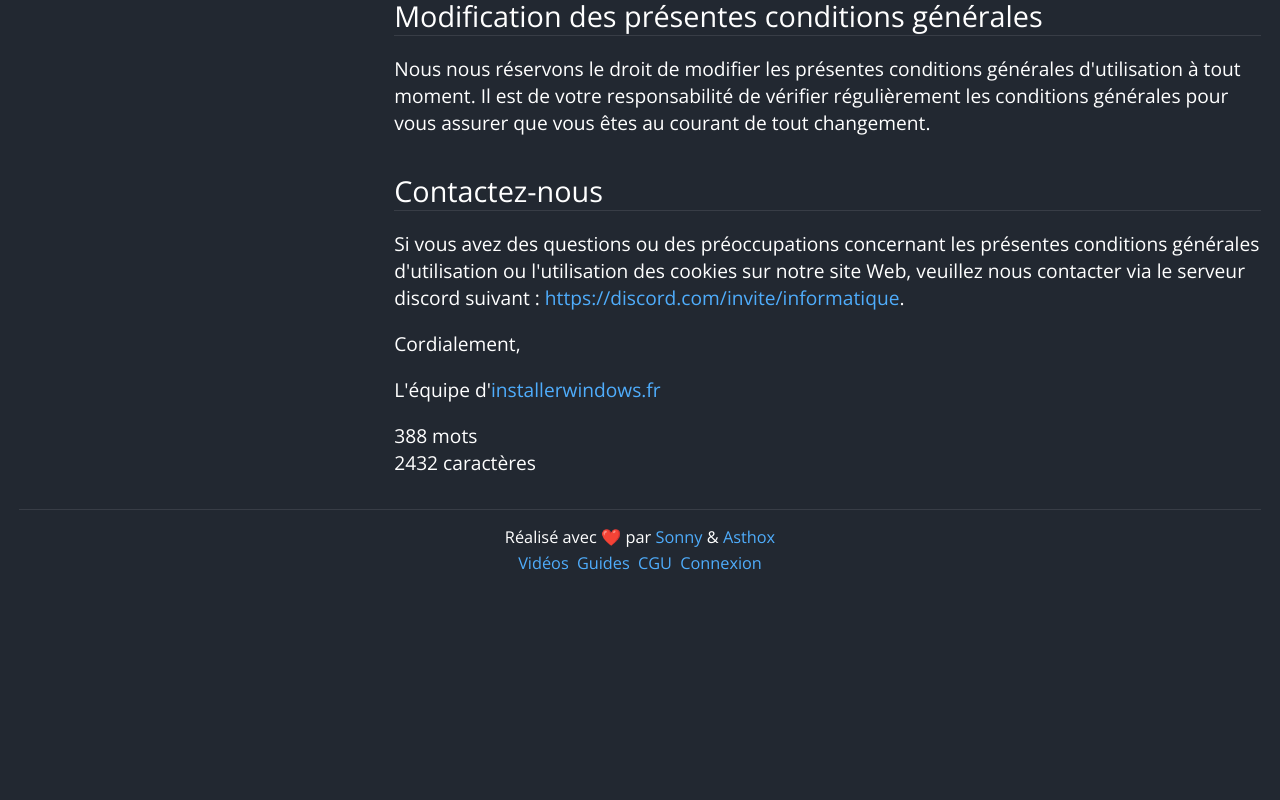
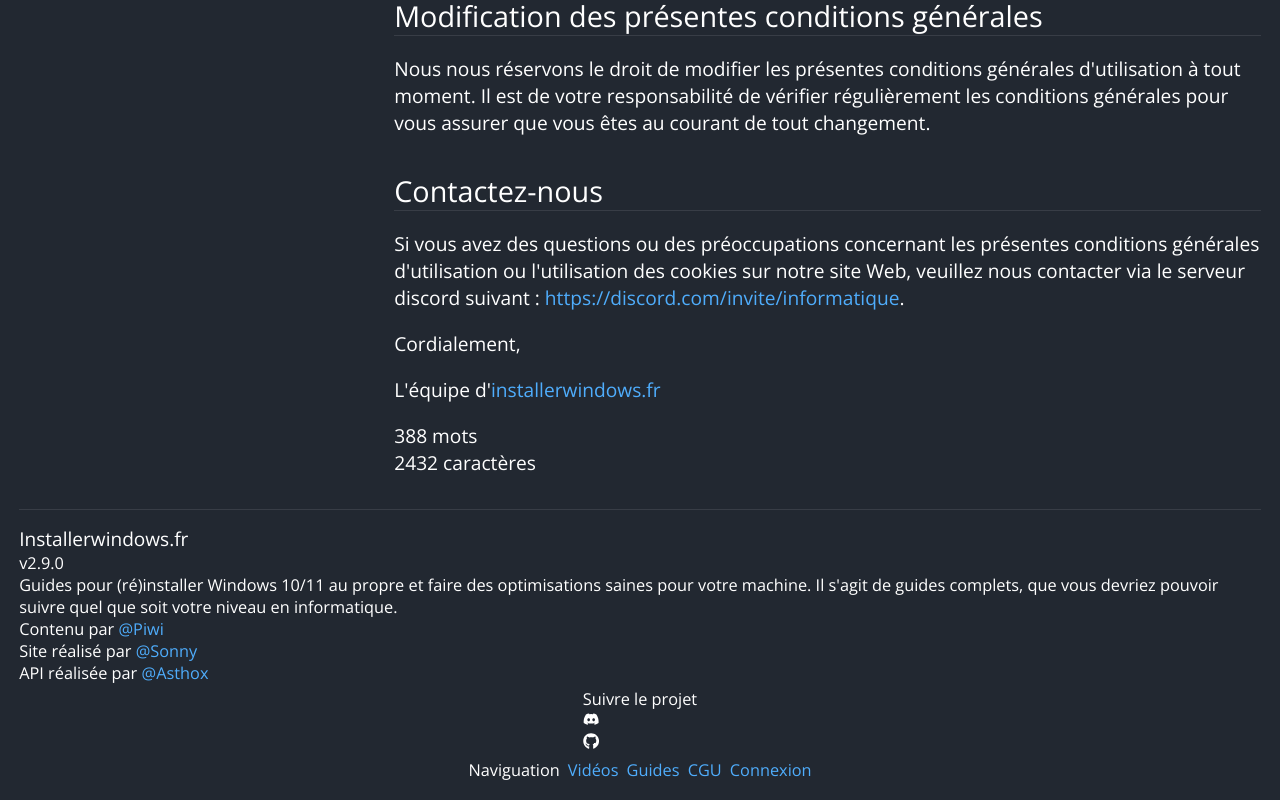
Before and after one commit to Sonny93/installerwindows.fr, a Next.js app: page /cgu in a window 1280 px wide. Shown: the part 1277-2077 px from the top of the page. Before the commit the page ends 1871 px from the top, so only its background shows below. Built offline with nearby package versions, Linux system fonts and the light colour scheme; no server answers.

Commit message:
wip: reworkd footer

```diff
--- /dev/null
+++ b/Components/ExternalLink.tsx
@@ -0,0 +1,10 @@
+import Link from 'next/link';
+import { ReactNode } from 'react';
+
+export default function ExternalLink({ href, children }: { href: string; children: ReactNode }) {
+    return (
+        <Link href={href} target="_blank" rel="noreferrer">
+            {children}
+        </Link>
+    );
+}
--- a/Components/Footer/Footer.tsx
+++ b/Components/Footer/Footer.tsx
@@ -1,24 +1,81 @@
 import { signOut, useSession } from 'next-auth/react';
 import Link from 'next/link';
 
+import ExternalLink from '../ExternalLink';
+
+import packageJson from '../../package.json';
+
+import { FaDiscord, FaGithub } from 'react-icons/fa';
 import styles from './footer.module.scss';
 
 export default function Footer() {
+    return (
+        <footer className={styles['footer']}>
+            <Informations />
+            <FollowProject />
+            <SiteLinks />
+        </footer>
+    );
+}
+
+function Informations() {
+    return (
+        <ul>
+            <li>
+                <h3>Installerwindows.fr</h3>
+                <p>v{packageJson.version}</p> {/* à afficher en petit sous le h3 */}
+            </li>
+            <li>
+                <p>
+                    Guides pour (ré)installer Windows 10/11 au propre et faire des optimisations
+                    saines pour votre machine. Il s'agit de guides complets, que vous devriez
+                    pouvoir suivre quel que soit votre niveau en informatique.
+                </p>
+            </li>
+            <li>
+                <p>
+                    Contenu par{' '}
+                    <ExternalLink href={'https://www.youtube.com/c/Piwi_youtube'}>
+                        @Piwi
+                    </ExternalLink>
+                </p>
+                <p>
+                    Site réalisé par{' '}
+                    <ExternalLink href={'https://www.sonny.dev/'}>@Sonny</ExternalLink>
+                </p>
+                <p>
+                    API réalisée par{' '}
+                    <ExternalLink href={'https://github.com/Asthox'}>@Asthox</ExternalLink>
+                </p>
+            </li>
+        </ul>
+    );
+}
+
+function FollowProject() {
+    return (
+        <ul>
+            <li>
+                <h4>Suivre le projet</h4>
+            </li>
+            <li>
+                <FaDiscord />
+            </li>
+            <li>
+                <FaGithub />
+            </li>
+        </ul>
+    );
+}
+
+function SiteLinks() {
     const session = useSession();
 
     return (
-        <footer className={styles['footer']}>
-            <p>
-                Réalisé avec ❤️ par{' '}
-                <Link href={'https://sonny.dev/'} target="_blank" rel="noreferrer">
-                    Sonny
-                </Link>{' '}
-                &{' '}
-                <Link href={'https://github.com/Asthox'} target="_blank" rel="noreferrer">
-                    Asthox
-                </Link>
-            </p>
         <ul className={styles['links']}>
+            <li>
+                <h4>Naviguation</h4>
+            </li>
             <li>
                 <Link href={'/videos'}>Vidéos</Link>
             </li>
@@ -31,10 +88,7 @@ export default function Footer() {
             {session.data ? (
                 <>
                     <li>{session.data?.user?.name}</li>
-                        <li
-                            onClick={() => signOut()}
-                            style={{ color: 'salmon', cursor: 'pointer' }}
-                        >
+                    <li onClick={() => signOut()} style={{ color: 'salmon', cursor: 'pointer' }}>
                         Déconnexion
                     </li>
                 </>
@@ -44,6 +98,5 @@ export default function Footer() {
                 </li>
             )}
         </ul>
-        </footer>
     );
 }
--- a/package.json
+++ b/package.json
@@ -1,6 +1,6 @@
 {
     "name": "installerwindows.fr",
-    "version": "2.8.0",
+    "version": "2.9.0",
     "private": true,
     "dependencies": {
         "@next/bundle-analyzer": "^13.2.4",
```
Lines whose indentation alone changed are shown as unchanged.
